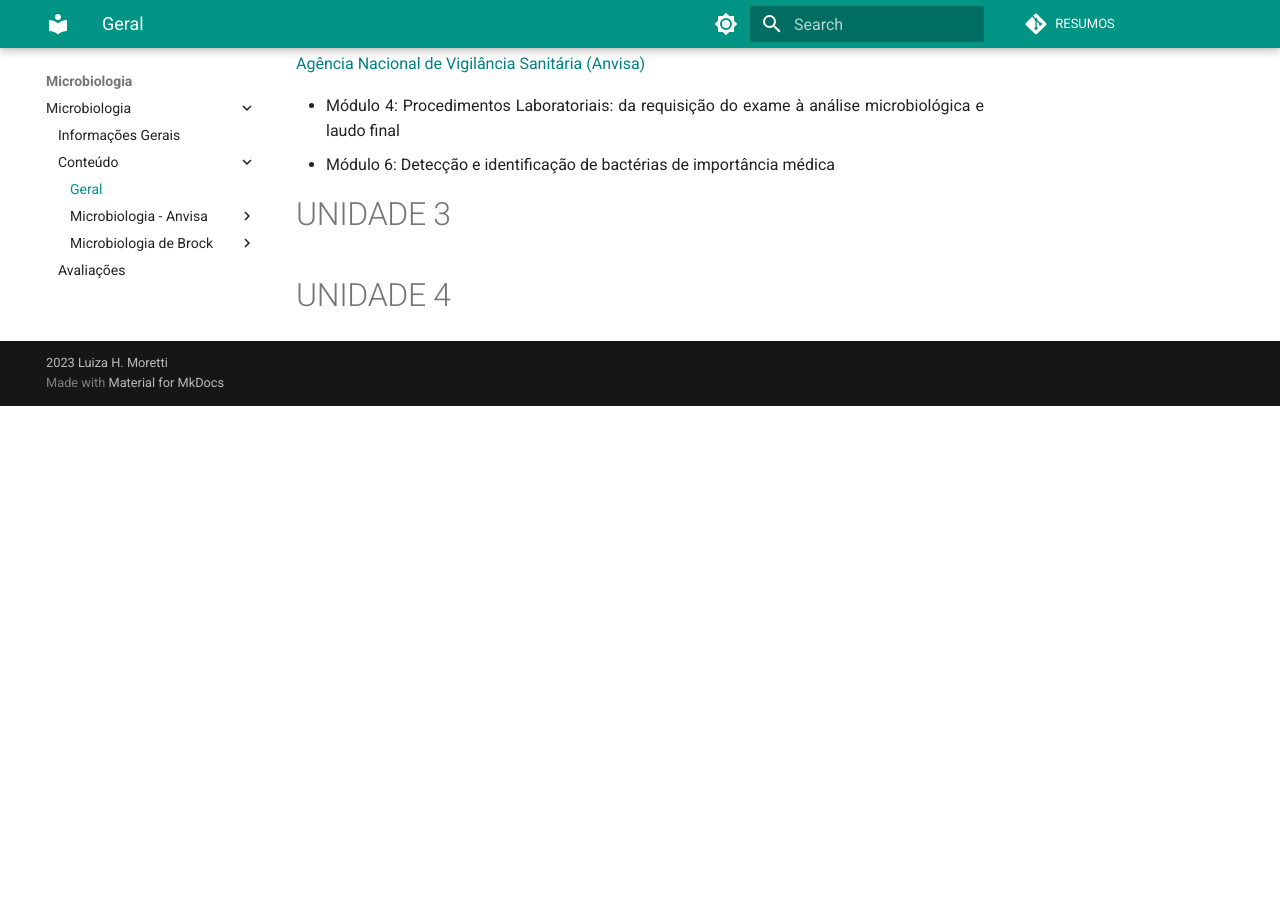
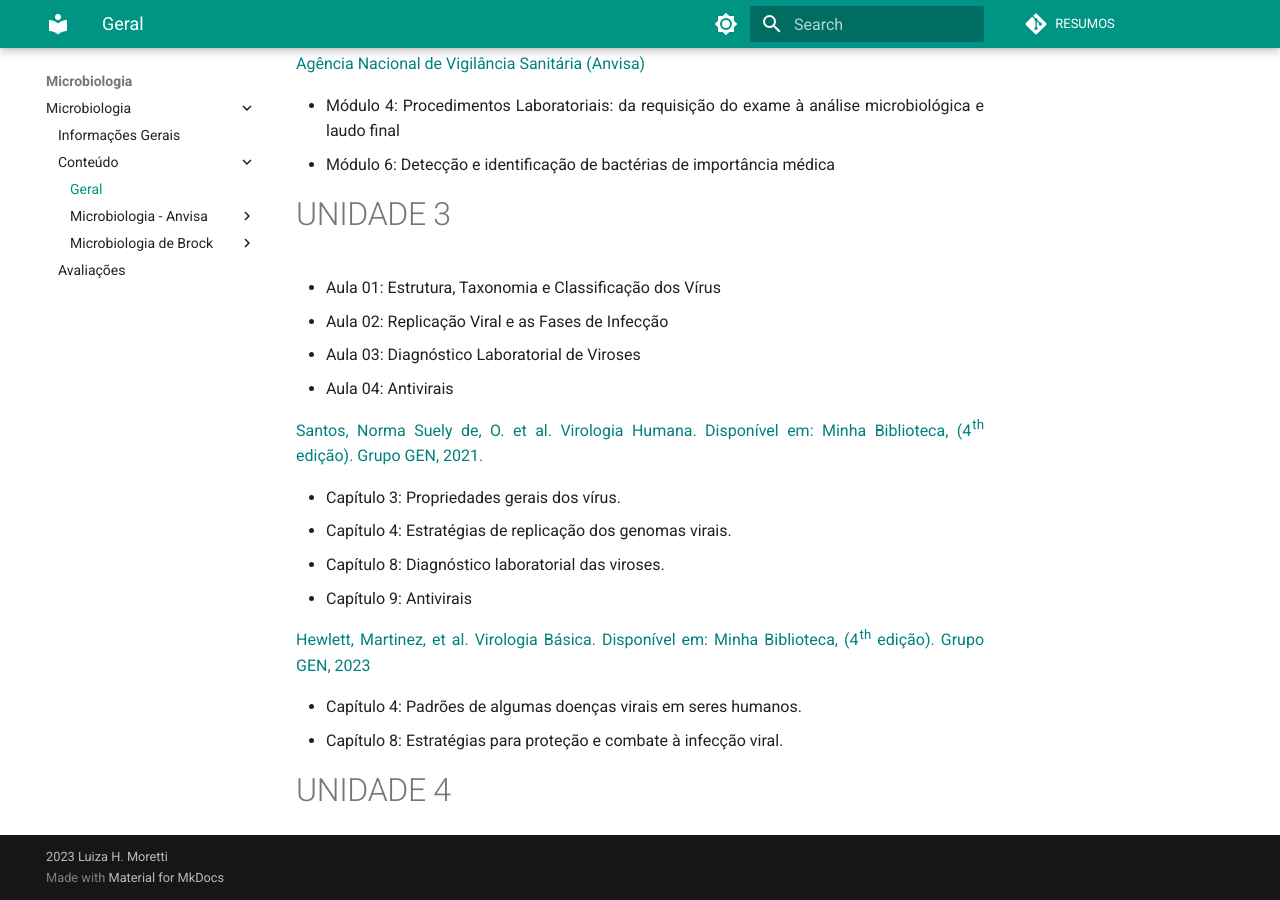
Before and after one commit to luhm/microbiologia, an MkDocs documentation site: the page built from docs/microbiologia/micro_conteudo.md, in a window 1280 px wide and 900 px high, scrolled down 1253 px. Built offline with MkDocs 1.6.1 and Material for MkDocs 9.7.7, drawn with Linux system fonts in a browser that asks for light colours; before the commit the page ends 1659 px from its top, so only the background shows below that.

Commit message:
conteudo mod3

```diff
--- a/docs/microbiologia/micro_conteudo.md
+++ b/docs/microbiologia/micro_conteudo.md
@@ -43,4 +43,21 @@
 
 # UNIDADE 3
 
+* Aula 01: Estrutura, Taxonomia e Classificação dos Vírus
+* Aula 02: Replicação Viral e as Fases de Infecção
+* Aula 03: Diagnóstico Laboratorial de Viroses
+* Aula 04: Antivirais
+
+<span style="color:teal"> Santos, Norma Suely de, O. et al. Virologia Humana. Disponível em: Minha Biblioteca, (4th edição). Grupo GEN, 2021. </span>
+
+* Capítulo 3: Propriedades gerais dos vírus.
+* Capítulo 4: Estratégias de replicação dos genomas virais.
+* Capítulo 8: Diagnóstico laboratorial das viroses.
+* Capítulo 9: Antivirais
+
+<span style="color:teal"> Hewlett, Martinez, et al. Virologia Básica. Disponível em: Minha Biblioteca, (4th edição). Grupo GEN, 2023 </span>
+
+* Capítulo 4: Padrões de algumas doenças virais em seres humanos.
+* Capítulo 8: Estratégias para proteção e combate à infecção viral.
+
 # UNIDADE 4
```
